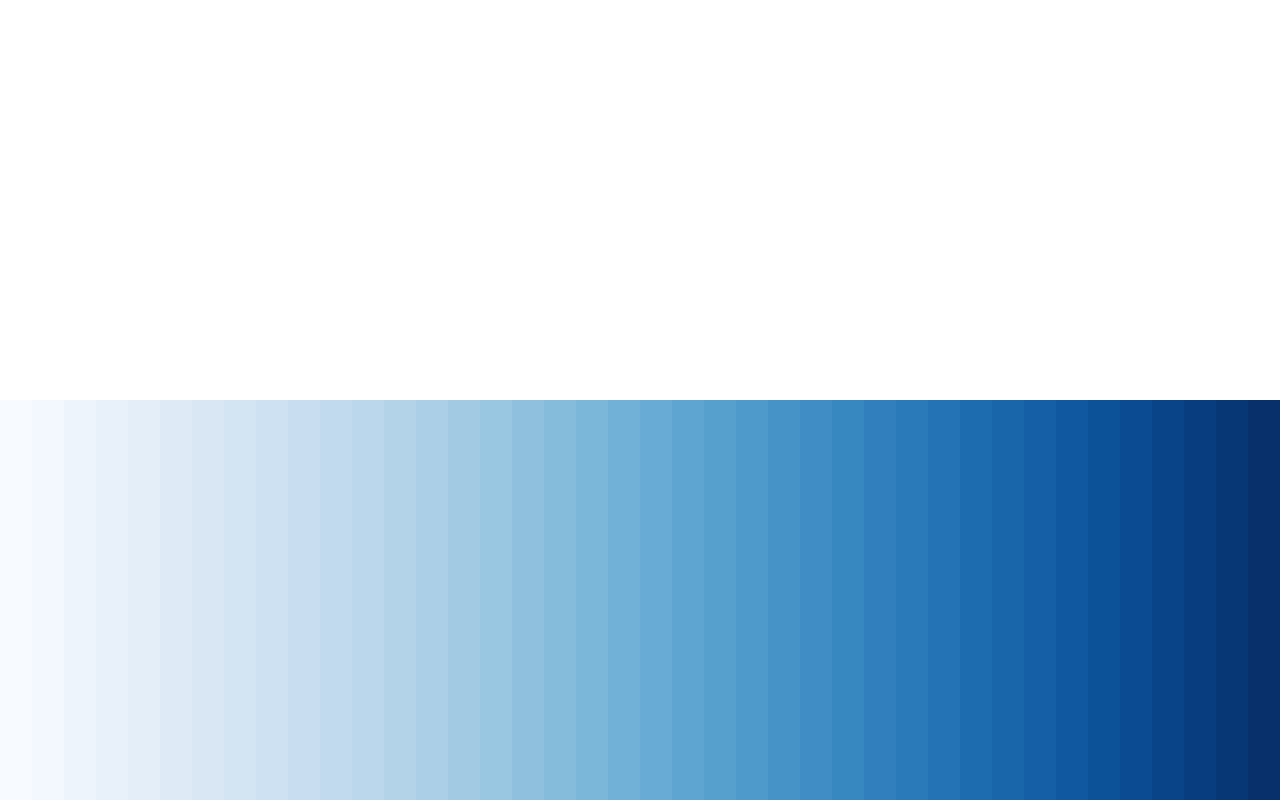
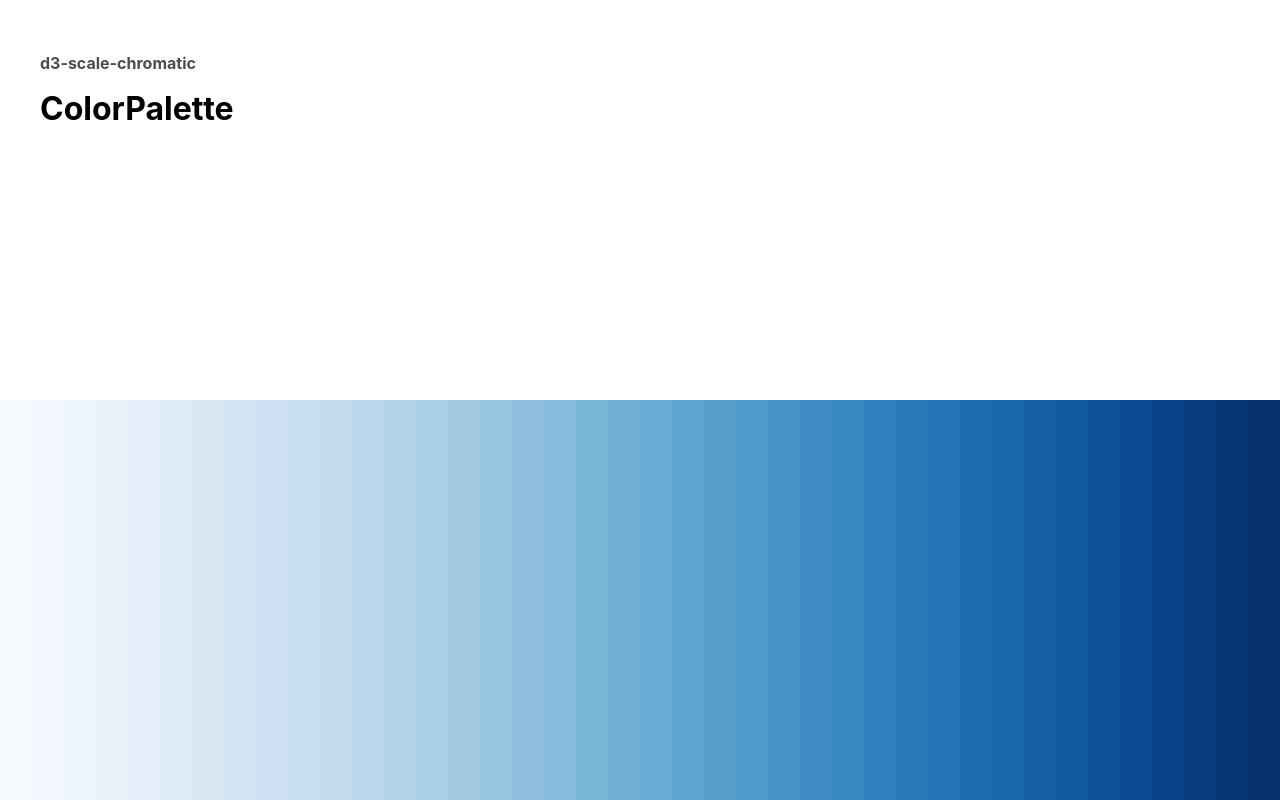
Before and after one commit to tomfa/color-graph, a React (Create React App) app: page / in a window 1280 px wide. Built offline with nearby package versions, Linux system fonts and the light colour scheme.

Commit message:
Add dummy fixed Header component

```diff
--- a/src/App.js
+++ b/src/App.js
@@ -3,9 +3,14 @@ import React from "react";
 import { FullScreen } from "./Components/Fullscreen";
 import { Lines } from "./Components/Lines";
 import { randomData } from "./data";
+import { FixedSection, Header, SubHeader } from "./Components/FixedSection";
 
 export const App = () => (
   <FullScreen>
+    <FixedSection>
+      <SubHeader>d3-scale-chromatic</SubHeader>
+      <Header>ColorPalette</Header>
+    </FixedSection>
     <Lines data={randomData} />
   </FullScreen>
 );
--- /dev/null
+++ b/src/Components/FixedSection.js
@@ -0,0 +1,17 @@
+import styled from "styled-components";
+
+export const Header = styled.h1`
+  font-size: 2rem;
+  margin: 1rem 0;
+`;
+
+export const SubHeader = styled.h2`
+  display: block;
+  font-size: 1rem;
+  opacity: 0.7;
+`;
+
+export const FixedSection = styled.section`
+  position: fixed;
+  padding: 40px;
+`;
```
